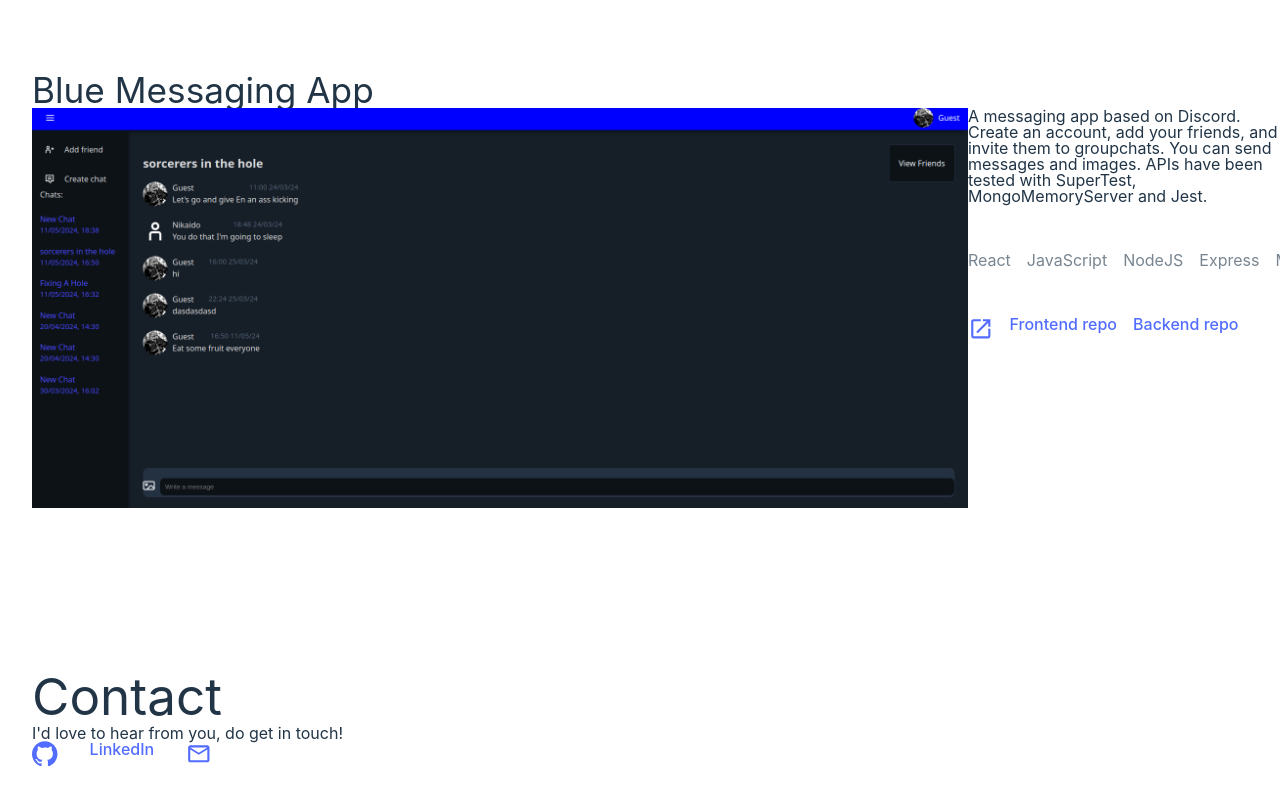
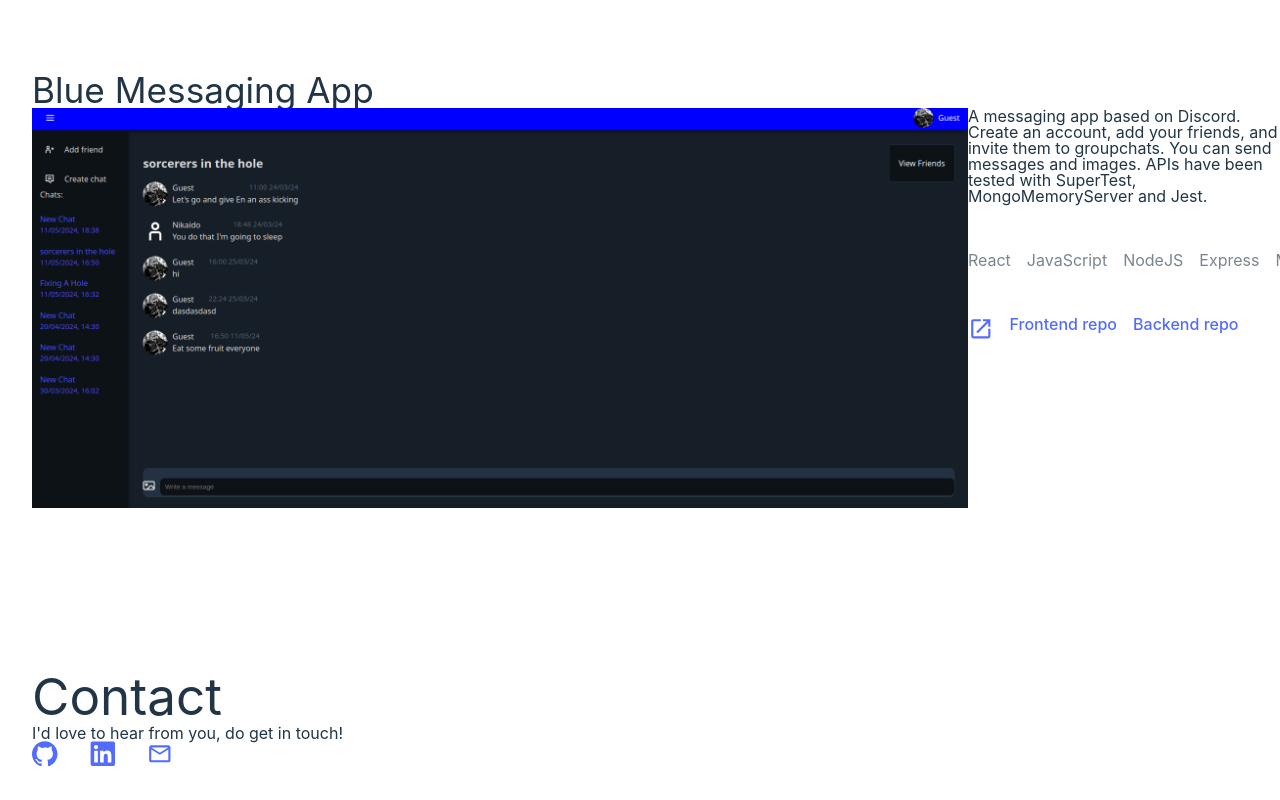
Before and after one commit to jasonHYLam/personal-portfolio-v2, a React (Vite) app: page / in a window 1280 px wide. Shown: the part 2316-3116 px from the top of the page. Built offline with nearby package versions, Linux system fonts and the light colour scheme.

Commit message:
Create LinkedinIcon component and add to Contact

```diff
--- a/src/components/contact/Contact.jsx
+++ b/src/components/contact/Contact.jsx
@@ -2,6 +2,7 @@ import styles from "./contact.module.css";
 import { EMAIL } from "../../helpers/constants";
 import { GithubIcon } from "../icons/GithubIcon";
 import { EmailIcon } from "../icons/EmailIcon";
+import { LinkedinIcon } from "../icons/LinkedinIcon";
 export function Contact() {
   return (
     <>
@@ -16,7 +17,7 @@ export function Contact() {
             href="https://www.linkedin.com/in/jason-lam-855681194/"
             target="_blank"
           >
-            LinkedIn
+            <LinkedinIcon />
           </a>
           <a href={`mailto:${EMAIL}`}>
             <EmailIcon />
--- /dev/null
+++ b/src/components/icons/LinkedinIcon.jsx
@@ -0,0 +1,11 @@
+import styles from "./icon.module.css";
+export function LinkedinIcon() {
+  return (
+    <svg className={styles.icon} viewBox="0 0 128 128">
+      <path
+        d="M116 3H12a8.91 8.91 0 00-9 8.8v104.42a8.91 8.91 0 009 8.78h104a8.93 8.93 0 009-8.81V11.77A8.93 8.93 0 00116 3zM39.17 107H21.06V48.73h18.11zm-9-66.21a10.5 10.5 0 1110.49-10.5 10.5 10.5 0 01-10.54 10.48zM107 107H88.89V78.65c0-6.75-.12-15.44-9.41-15.44s-10.87 7.36-10.87 15V107H50.53V48.73h17.36v8h.24c2.42-4.58 8.32-9.41 17.13-9.41C103.6 47.28 107 59.35 107 75z"
+        fill="currentColor"
+      ></path>
+    </svg>
+  );
+}
```
